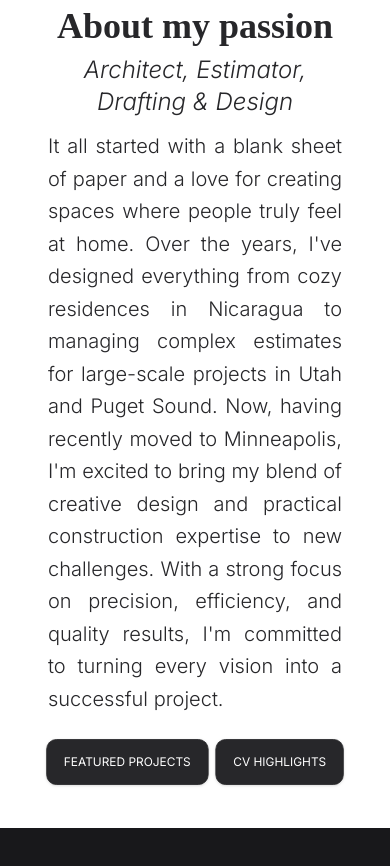
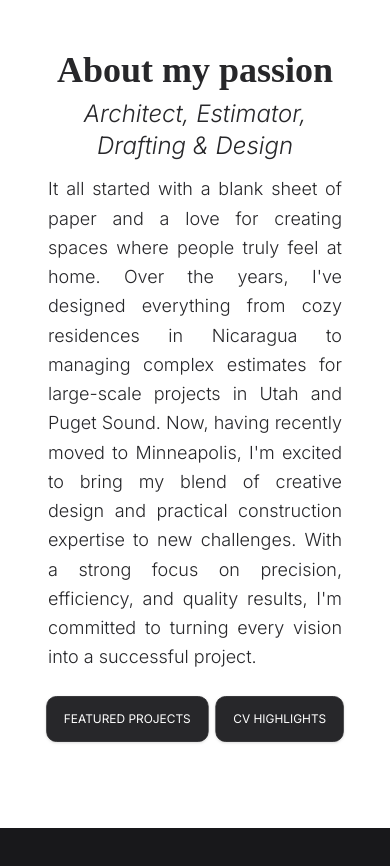
Before and after one commit to liz-garcia/architect-portfolio, a React (Vite) app in the folder client/: page / in a window 390 px wide. Shown: the part 860-1726 px from the top of the page. Built offline with nearby package versions, Linux system fonts and the light colour scheme; a web font is replaced by a local one.

Commit message:
Set elevatorPitch text to lg-relaxed on sm screens.

```diff
--- a/client/src/pages/About/AboutMeSection.jsx
+++ b/client/src/pages/About/AboutMeSection.jsx
@@ -18,7 +18,7 @@ const aboutMeTextStyle =
 const h3Style =
   "font-light text-2xl text-zinc-800 italic h-1366-w-1024:portrait:text-3xl h-1366-w-1024:portrait:pb-2 lg:text-xl xs:text-2xl sm:text-center sm:mb-1 sm:portrait:px-2 h-667-w-375:text-center h-667-w-375:text-xl h-667-w-375:portrait:px-0 3xl:text-4xl 3xl:mt-2 h-568-w-320:mb-0 h-568-w-320:text-[1.05rem]/snug h-658-w-320:text-xl xs:text-center h-658-w-320:mb-0 h-658-w-320-landscape:landscape:text-[1.15rem]/tight h-414-w-896-landscape:landscape:text-[1.45rem] h-568-w-320-landscape:landscape:mb-1 h-568-w-320-landscape:landscape:text-base/tight h-1260-w-1024:text-3xl h-1260-w-1024:pb-2";
 const elevatorPitchStyle =
-  "text-justify my-1 md:mb-0 sm:mb-4 lg:pb-0 2xl:pb-1 2xl:leading-relaxed sm:text-xl/relaxed h-1366-w-1024:portrait:text-xl/relaxed h-844-w-390-landscape:landscape:text-[1.05rem] h-430-w-932-landscape:landscape:text-[1.15rem] h-667-w-375:text-[1.025rem]/relaxed 2xs:text-base 3xl:text-2xl/relaxed 3xl:pt-4 h-658-w-320:text-[0.9rem] h-658-w-320-landscape:landscape:text-[0.9rem] h-568-w-320:leading-normal h-568-w-320:mb-1 h-568-w-320-landscape:landscape:mb-2 xs-landscape:text-[0.95rem]/relaxed h-658-w-320:mb-2 h-667-w-375:mb-2 h-882-w-344:leading-relaxed xs-landscape:mt-0 h-414-w-896-landscape:landscape:text-lg/relaxed h-414-w-896:portrait:text-[1.15rem] h-412-w-915-landscape:landscape:text-[1.15rem] h-540-w-720-landscape:landscape:text-base/relaxed h-540-w-720-landscape:landscape:mt-0 h-568-w-320-landscape:landscape:mb-0 h-568-w-320-landscape:landscape:text-[0.85rem]/relaxed h-414-w-736:portrait:text-lg/relaxed h-414-w-736-landscape:landscape:text-[1.025rem]/relaxed h-375-w-812:portrait:text-lg/relaxed h-375-w-812-landscape:landscape:text-[1.045rem]/relaxed h-1260-w-1024:text-xl/relaxed h-1260-w-1024:mb-2";
+  "text-justify my-1 md:mb-0 sm:mb-4 lg:pb-0 2xl:pb-1 2xl:leading-relaxed sm:text-lg/relaxed h-1366-w-1024:portrait:text-xl/relaxed h-844-w-390-landscape:landscape:text-[1.05rem] h-430-w-932-landscape:landscape:text-[1.15rem] h-667-w-375:text-[1.025rem]/relaxed 2xs:text-base 3xl:text-2xl/relaxed 3xl:pt-4 h-658-w-320:text-[0.9rem] h-658-w-320-landscape:landscape:text-[0.9rem] h-568-w-320:leading-normal h-568-w-320:mb-1 h-568-w-320-landscape:landscape:mb-2 xs-landscape:text-[0.95rem]/relaxed h-658-w-320:mb-2 h-667-w-375:mb-2 h-882-w-344:leading-relaxed xs-landscape:mt-0 h-414-w-896-landscape:landscape:text-lg/relaxed h-414-w-896:portrait:text-[1.15rem] h-412-w-915-landscape:landscape:text-[1.15rem] h-540-w-720-landscape:landscape:text-base/relaxed h-540-w-720-landscape:landscape:mt-0 h-568-w-320-landscape:landscape:mb-0 h-568-w-320-landscape:landscape:text-[0.85rem]/relaxed h-414-w-736:portrait:text-lg/relaxed h-414-w-736-landscape:landscape:text-[1.025rem]/relaxed h-375-w-812:portrait:text-lg/relaxed h-375-w-812-landscape:landscape:text-[1.045rem]/relaxed h-1260-w-1024:text-xl/relaxed h-1260-w-1024:mb-2";
 const dividerStyle1 =
   "absolute -right-[56px] xl:-right-[56px] 2xl:-right-[36px] xl:w-4/5 w-2/3 h-12 border-b border-zinc-300 lg:hidden h-1260-w-1024:hidden 3xl:hidden";
 const buttonContainerStyle =
```
